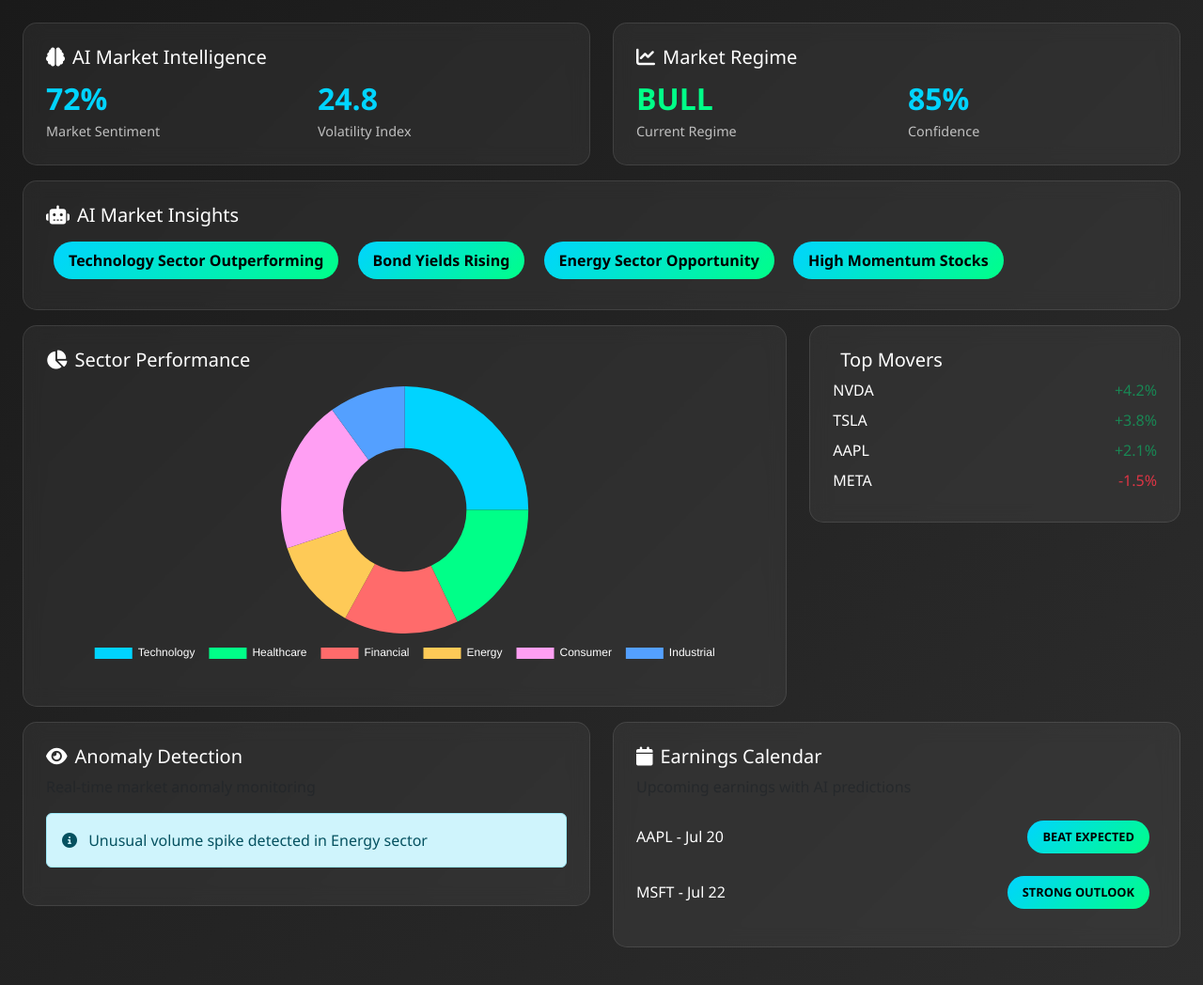
After one commit to img0j0/tradewise-ai, a Flask app: page /analytics_content in a window 1280 px wide. The commit adds this page. Shown: the whole page at 94% size. Run offline with Flask 3, Linux system fonts and the light colour scheme; the visitor is signed in with stand-in values (Sample User, id 1).

Commit message:
Replace the old stock tools page with an advanced market analytics page
Removes simple_stocks route and template, adds analytics route and template, and updates navigation links.

Replit-Commit-Author: Agent
Replit-Commit-Session-Id: 9d1698b6-814d-4dbe-99a8-9c9f61e251a8
Replit-Commit-Screenshot-Url: https://storage.googleapis.com/screenshot-production-us-central1/faac9d14-f6e8-472b-b68f-2222f8439d93/9d1698b6-814d-4dbe-99a8-9c9f61e251a8/htZsKuw

```diff
--- a/routes.py
+++ b/routes.py
@@ -83,12 +83,12 @@ def dashboard():
         return redirect(url_for('login'))
     return render_template('clean_dashboard.html')
 
-@app.route('/simple_stocks')
-def simple_stocks():
-    """Clean tools page"""
+@app.route('/analytics')
+def analytics():
+    """Clean analytics page"""
     if not current_user.is_authenticated:
         return redirect(url_for('login'))
-    return render_template('clean_tools.html')
+    return render_template('clean_analytics.html')
 
 @app.route('/portfolio')
 def portfolio():
@@ -112,14 +112,14 @@ def dashboard_content():
         return redirect(url_for('login'))
     return render_template('index.html')
 
-@app.route('/simple_stocks_content')
-def simple_stocks_content():
-    """Simple stocks content for iframe"""
+@app.route('/analytics_content')
+def analytics_content():
+    """Analytics content for iframe"""
     if not current_user.is_authenticated:
         return redirect(url_for('login'))
-    # Check if simple_stocks.html exists, otherwise use index.html
-    try:
-        return render_template('simple_stocks.html')
+    # Show advanced analytics and market intelligence
+    try:
+        return render_template('analytics_content.html')
     except:
         return render_template('index.html')
 
@@ -1608,7 +1608,7 @@ def logout():
 
 @app.route('/api/analytics', methods=['POST'])
 @login_required
-def analytics():
+def analytics_api():
     """Receive analytics data from frontend"""
     try:
         data = request.get_json()
--- /dev/null
+++ b/templates/analytics_content.html
@@ -0,0 +1,209 @@
+<!DOCTYPE html>
+<html lang="en">
+<head>
+    <meta charset="UTF-8">
+    <meta name="viewport" content="width=device-width, initial-scale=1.0">
+    <title>Market Analytics</title>
+    <link href="https://cdn.jsdelivr.net/npm/bootstrap@5.3.0/dist/css/bootstrap.min.css" rel="stylesheet">
+    <link rel="stylesheet" href="https://cdnjs.cloudflare.com/ajax/libs/font-awesome/6.4.0/css/all.min.css">
+    <script src="https://cdn.jsdelivr.net/npm/chart.js"></script>
+    <style>
+        body {
+            background: linear-gradient(135deg, #1a1a1a, #2d2d2d);
+            color: #ffffff;
+            font-family: 'Segoe UI', Tahoma, Geneva, Verdana, sans-serif;
+        }
+        .analytics-card {
+            background: rgba(255, 255, 255, 0.05);
+            border: 1px solid rgba(255, 255, 255, 0.1);
+            border-radius: 15px;
+            padding: 1.5rem;
+            margin-bottom: 1rem;
+            backdrop-filter: blur(10px);
+        }
+        .metric-value {
+            font-size: 2rem;
+            font-weight: bold;
+            color: #00d4ff;
+        }
+        .metric-label {
+            color: rgba(255, 255, 255, 0.7);
+            font-size: 0.9rem;
+        }
+        .chart-container {
+            position: relative;
+            height: 300px;
+            margin: 1rem 0;
+        }
+        .insight-badge {
+            background: linear-gradient(135deg, #00d4ff, #00ff88);
+            color: #000000;
+            padding: 0.5rem 1rem;
+            border-radius: 20px;
+            font-weight: 600;
+            margin: 0.5rem;
+            display: inline-block;
+        }
+    </style>
+</head>
+<body>
+    <div class="container-fluid p-4">
+        <!-- Market Intelligence Overview -->
+        <div class="row">
+            <div class="col-md-6">
+                <div class="analytics-card">
+                    <h5><i class="fas fa-brain me-2"></i>AI Market Intelligence</h5>
+                    <div class="row">
+                        <div class="col-6">
+                            <div class="metric-value" id="sentiment-score">72%</div>
+                            <div class="metric-label">Market Sentiment</div>
+                        </div>
+                        <div class="col-6">
+                            <div class="metric-value" id="volatility-index">24.8</div>
+                            <div class="metric-label">Volatility Index</div>
+                        </div>
+                    </div>
+                </div>
+            </div>
+            <div class="col-md-6">
+                <div class="analytics-card">
+                    <h5><i class="fas fa-chart-line me-2"></i>Market Regime</h5>
+                    <div class="row">
+                        <div class="col-6">
+                            <div class="metric-value" style="color: #00ff88;">BULL</div>
+                            <div class="metric-label">Current Regime</div>
+                        </div>
+                        <div class="col-6">
+                            <div class="metric-value">85%</div>
+                            <div class="metric-label">Confidence</div>
+                        </div>
+                    </div>
+                </div>
+            </div>
+        </div>
+
+        <!-- AI Insights and Predictions -->
+        <div class="row">
+            <div class="col-12">
+                <div class="analytics-card">
+                    <h5><i class="fas fa-robot me-2"></i>AI Market Insights</h5>
+                    <div class="insights-container">
+                        <span class="insight-badge">Technology Sector Outperforming</span>
+                        <span class="insight-badge">Bond Yields Rising</span>
+                        <span class="insight-badge">Energy Sector Opportunity</span>
+                        <span class="insight-badge">High Momentum Stocks</span>
+                    </div>
+                </div>
+            </div>
+        </div>
+
+        <!-- Sector Analysis -->
+        <div class="row">
+            <div class="col-md-8">
+                <div class="analytics-card">
+                    <h5><i class="fas fa-chart-pie me-2"></i>Sector Performance</h5>
+                    <div class="chart-container">
+                        <canvas id="sectorChart"></canvas>
+                    </div>
+                </div>
+            </div>
+            <div class="col-md-4">
+                <div class="analytics-card">
+                    <h5><i class="fas fa-trending-up me-2"></i>Top Movers</h5>
+                    <div class="top-movers">
+                        <div class="d-flex justify-content-between align-items-center mb-2">
+                            <span>NVDA</span>
+                            <span class="text-success">+4.2%</span>
+                        </div>
+                        <div class="d-flex justify-content-between align-items-center mb-2">
+                            <span>TSLA</span>
+                            <span class="text-success">+3.8%</span>
+                        </div>
+                        <div class="d-flex justify-content-between align-items-center mb-2">
+                            <span>AAPL</span>
+                            <span class="text-success">+2.1%</span>
+                        </div>
+                        <div class="d-flex justify-content-between align-items-center mb-2">
+                            <span>META</span>
+                            <span class="text-danger">-1.5%</span>
+                        </div>
+                    </div>
+                </div>
+            </div>
+        </div>
+
+        <!-- Advanced Analytics -->
+        <div class="row">
+            <div class="col-md-6">
+                <div class="analytics-card">
+                    <h5><i class="fas fa-eye me-2"></i>Anomaly Detection</h5>
+                    <p class="text-muted">Real-time market anomaly monitoring</p>
+                    <div class="alert alert-info">
+                        <i class="fas fa-info-circle me-2"></i>
+                        Unusual volume spike detected in Energy sector
+                    </div>
+                </div>
+            </div>
+            <div class="col-md-6">
+                <div class="analytics-card">
+                    <h5><i class="fas fa-calendar me-2"></i>Earnings Calendar</h5>
+                    <p class="text-muted">Upcoming earnings with AI predictions</p>
+                    <div class="d-flex justify-content-between align-items-center mb-2">
+                        <span>AAPL - Jul 20</span>
+                        <span class="insight-badge" style="font-size: 0.8rem;">BEAT EXPECTED</span>
+                    </div>
+                    <div class="d-flex justify-content-between align-items-center mb-2">
+                        <span>MSFT - Jul 22</span>
+                        <span class="insight-badge" style="font-size: 0.8rem;">STRONG OUTLOOK</span>
+                    </div>
+                </div>
+            </div>
+        </div>
+    </div>
+
+    <script>
+        // Sector Performance Chart
+        const ctx = document.getElementById('sectorChart').getContext('2d');
+        new Chart(ctx, {
+            type: 'doughnut',
+            data: {
+                labels: ['Technology', 'Healthcare', 'Financial', 'Energy', 'Consumer', 'Industrial'],
+                datasets: [{
+                    data: [25, 18, 15, 12, 20, 10],
+                    backgroundColor: [
+                        '#00d4ff',
+                        '#00ff88',
+                        '#ff6b6b',
+                        '#feca57',
+                        '#ff9ff3',
+                        '#54a0ff'
+                    ],
+                    borderWidth: 0
+                }]
+            },
+            options: {
+                responsive: true,
+                maintainAspectRatio: false,
+                plugins: {
+                    legend: {
+                        position: 'bottom',
+                        labels: {
+                            color: '#ffffff',
+                            padding: 15
+                        }
+                    }
+                }
+            }
+        });
+
+        // Simulate real-time updates
+        setInterval(() => {
+            const sentiment = document.getElementById('sentiment-score');
+            const volatility = document.getElementById('volatility-index');
+
+            sentiment.textContent = (Math.random() * 40 + 60).toFixed(0) + '%';
+            volatility.textContent = (Math.random() * 10 + 20).toFixed(1);
+        }, 5000);
+    </script>
+</body>
+</html>
--- a/templates/chatgpt_interface.html
+++ b/templates/chatgpt_interface.html
@@ -16,9 +16,9 @@
                     <i class="fas fa-chart-line"></i>
                     <span>Dashboard</span>
                 </button>
-                <button class="nav-btn" onclick="window.location.href='/simple_stocks'">
-                    <i class="fas fa-tools"></i>
-                    <span>Tools</span>
+                <button class="nav-btn" onclick="window.location.href='/analytics'">
+                    <i class="fas fa-chart-bar"></i>
+                    <span>Analytics</span>
                 </button>
                 <button class="nav-btn" onclick="window.location.href='/portfolio'">
                     <i class="fas fa-briefcase"></i>
--- a/templates/clean_base.html
+++ b/templates/clean_base.html
@@ -48,9 +48,9 @@
                     <i class="fas fa-chart-line"></i>
                     <span>Dashboard</span>
                 </button>
-                <button class="nav-btn {% if request.endpoint == 'simple_stocks' %}active{% endif %}" onclick="window.location.href='/simple_stocks'">
-                    <i class="fas fa-tools"></i>
-                    <span>Tools</span>
+                <button class="nav-btn {% if request.endpoint == 'analytics' %}active{% endif %}" onclick="window.location.href='/analytics'">
+                    <i class="fas fa-chart-bar"></i>
+                    <span>Analytics</span>
                 </button>
                 <button class="nav-btn {% if request.endpoint == 'portfolio' %}active{% endif %}" onclick="window.location.href='/portfolio'">
                     <i class="fas fa-briefcase"></i>
```
Also changed, not shown: templates/clean_analytics.html (renamed from templates/clean_tools.html, +6 -6 lines).
